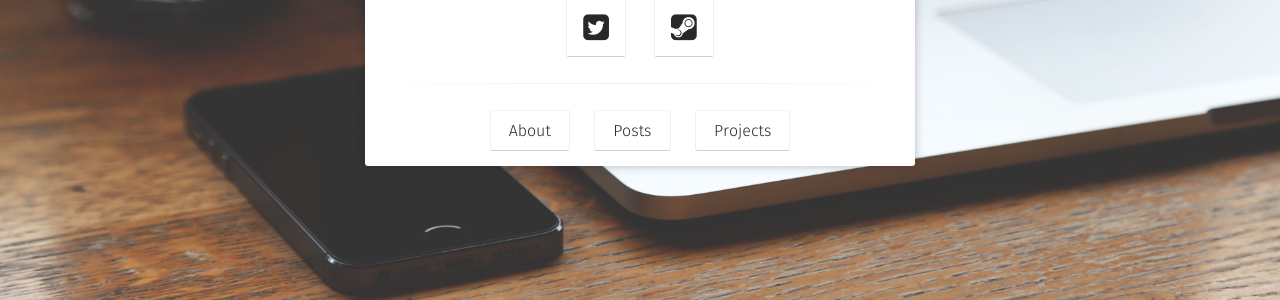
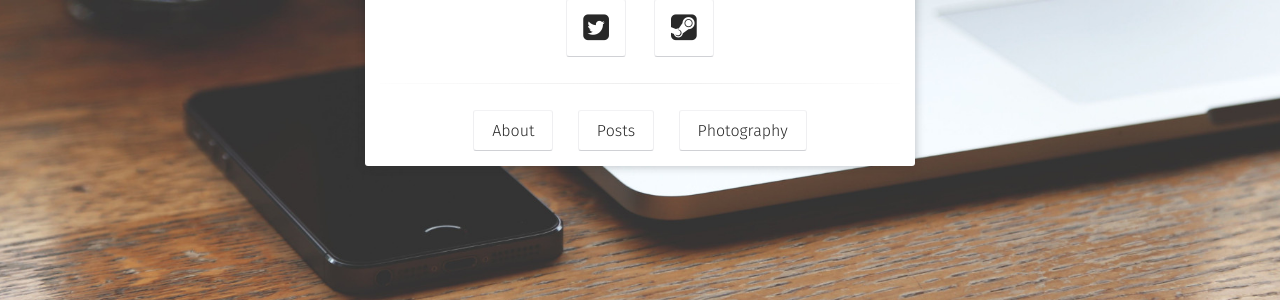
Before and after one commit to ligggnin/ligggnin.github.io, a Jekyll site: the page built from index.html, in a window 1280 px wide. Shown: the part 523-823 px from the top of the page. Built offline with Jekyll 4.4.1, drawn with Linux system fonts in a browser that asks for light colours; some web fonts are replaced.

Commit message:
Update home.html

```diff
--- a/_layouts/home.html
+++ b/_layouts/home.html
@@ -38,8 +38,8 @@ layout: compress
                          <a class="btn zoombtn" href="{{ site.url }}/posts">
                          Posts
                          </a>
-                         <a class="btn zoombtn" href="{{ site.url }}/projects">
-                         Projects
+                         <a class="btn zoombtn" href="{{ site.url }}/photography">
+                         Photography
                          </a>
                  </h3>
             </div>
```
